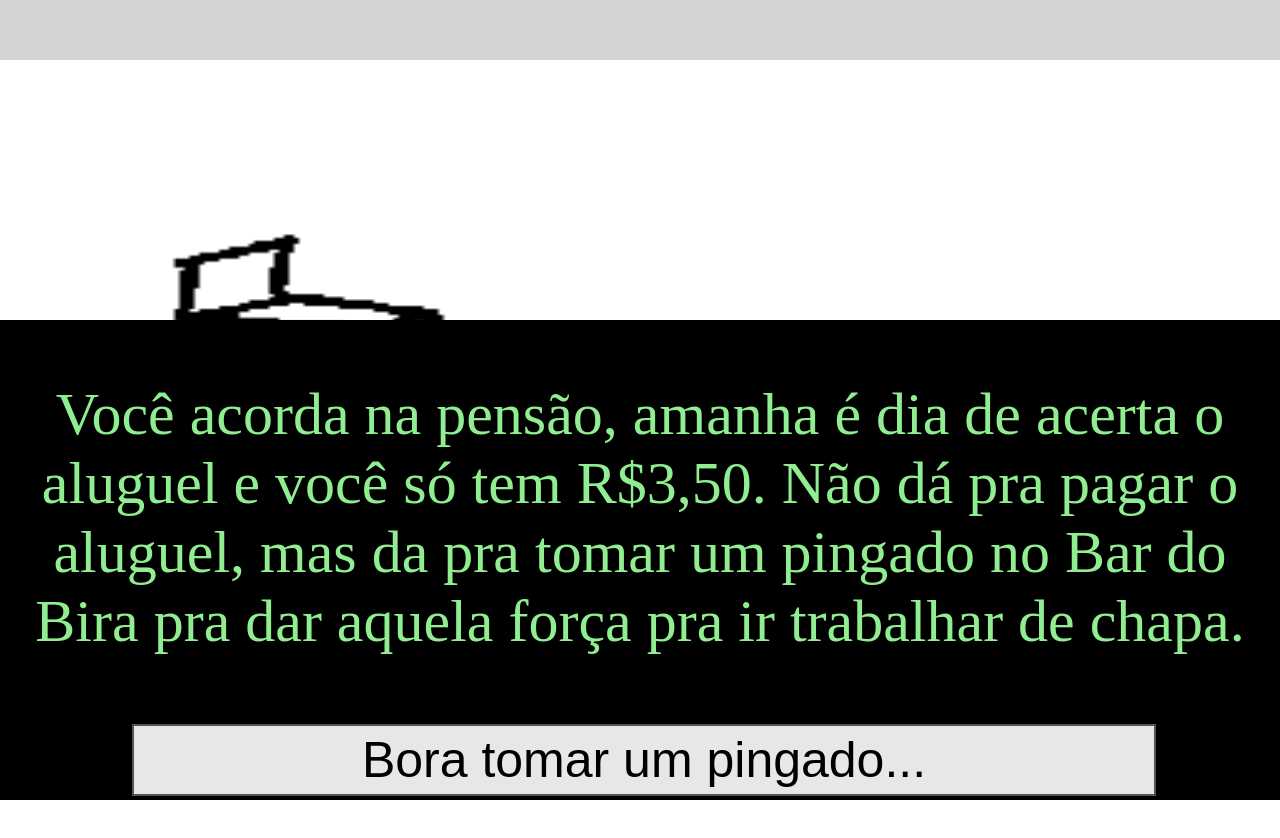
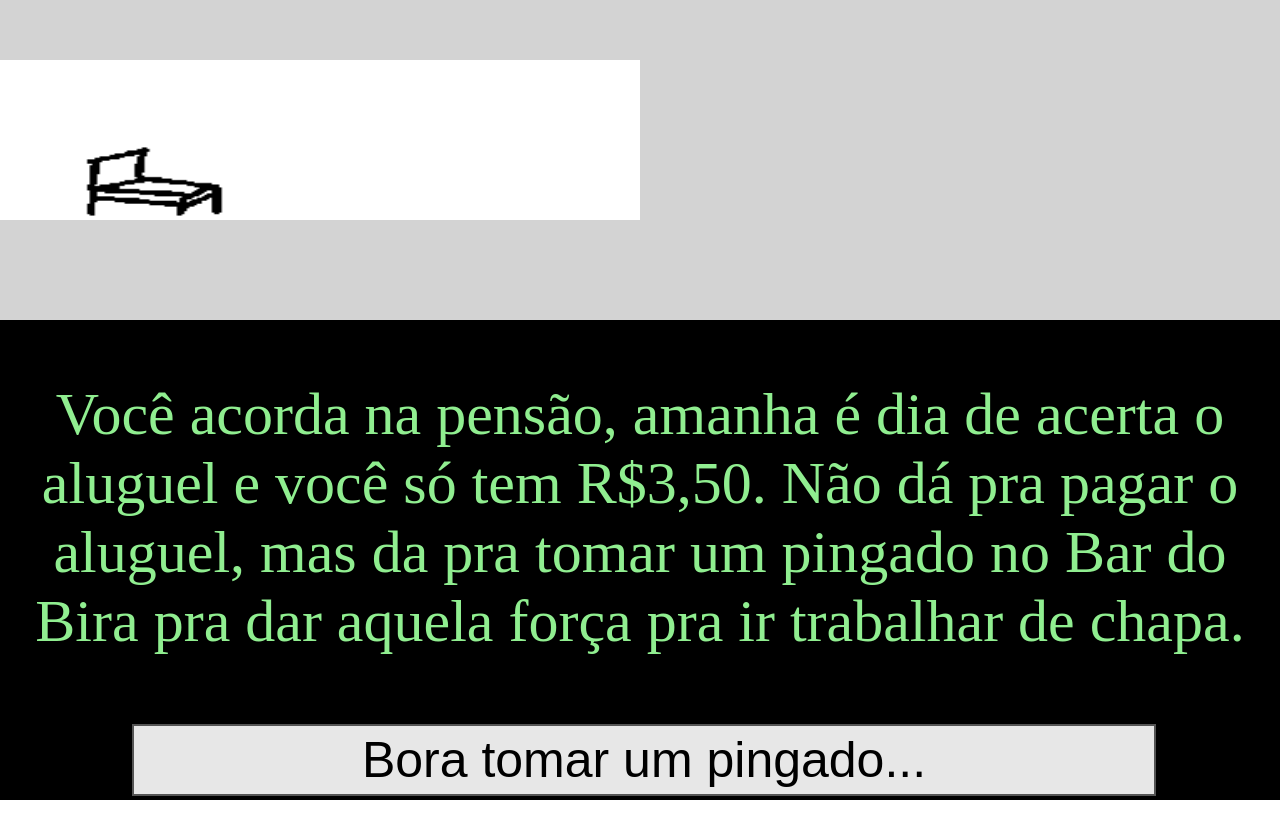
Before and after one commit to iceteawarrior/pingado.github.io, a plain HTML site: page index.html in a window 1280 px wide. Drawn offline with Linux system fonts and the light colour scheme.

Commit message:
Update index.html

```diff
--- a/index.html
+++ b/index.html
@@ -54,7 +54,7 @@
 <p id="tela3"align="left" style="font-size:40px"></p>
 <p id="tela4"align="left" style="font-size:40px"></p>
 <p id="tela5"align="left" style="font-size:30px"></p>
-<img id="intro" src="1.png" width="100%"  height="100%" >
+<img id="intro" src="1.png" width="50%"  height="50%" >
 </div>
 </div>
 <div class="controle">
```
